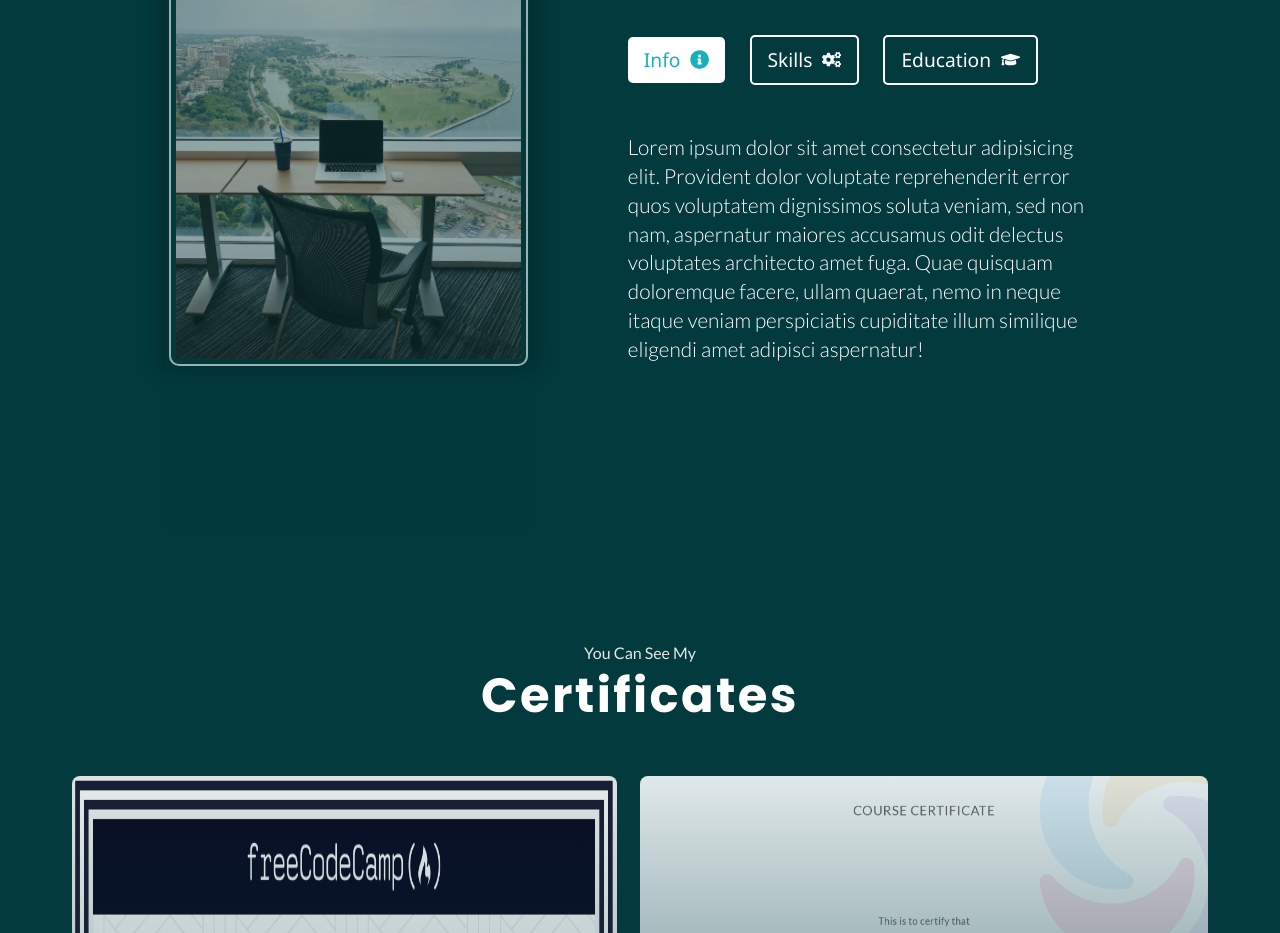
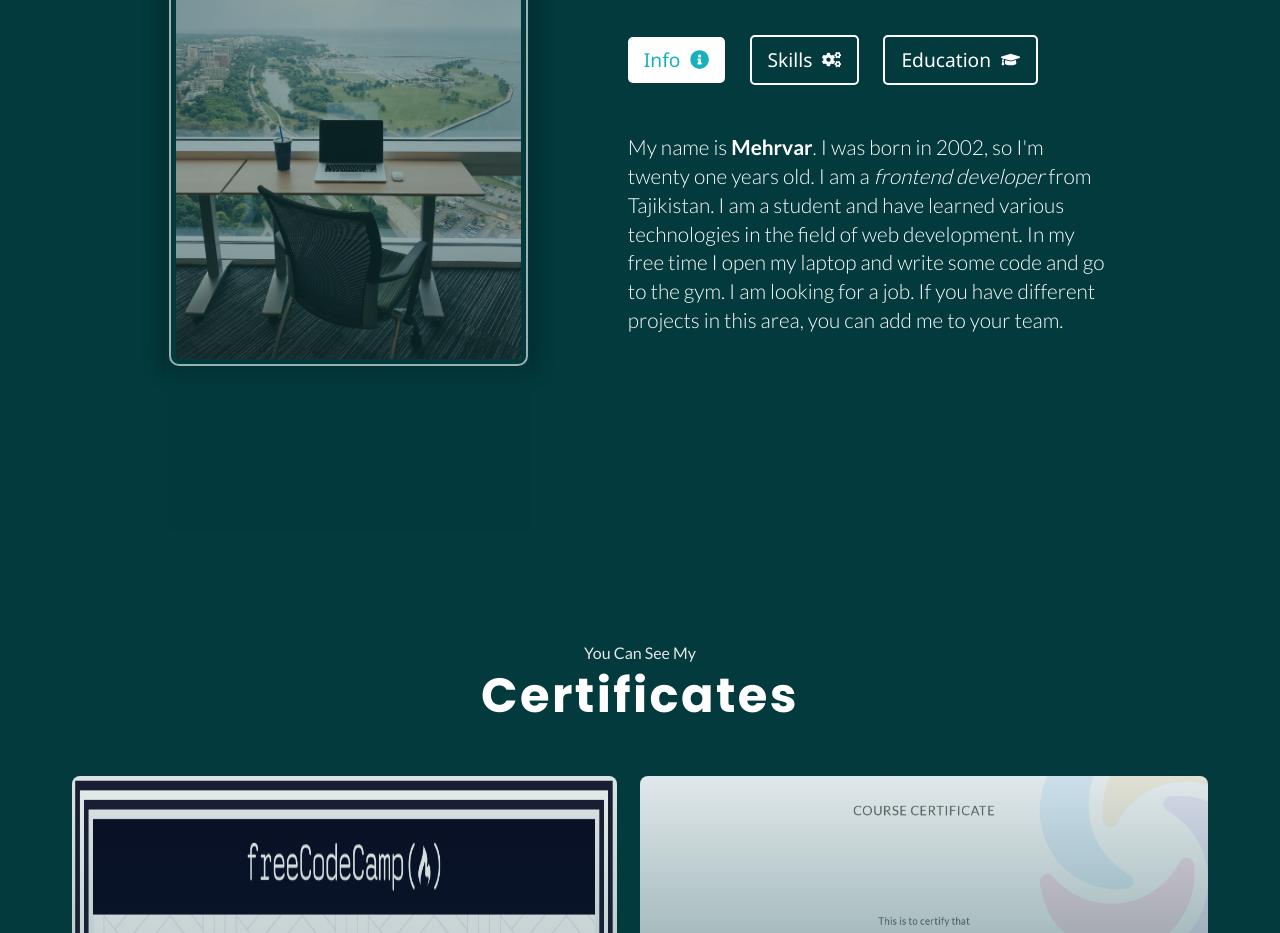
Before and after one commit to mehrvarshodiev/portfolio, a React (Vite) app: page / in a window 1280 px wide. Shown: the part 1280-2213 px from the top of the page. Built offline with nearby package versions, Linux system fonts and the light colour scheme.

Commit message:
Some info added to the About content

```diff
--- a/src/components/About/About.jsx
+++ b/src/components/About/About.jsx
@@ -82,13 +82,13 @@ const About = () => {
               }`}
             >
               <p>
-                Lorem ipsum dolor sit amet consectetur adipisicing elit.
-                Provident dolor voluptate reprehenderit error quos voluptatem
-                dignissimos soluta veniam, sed non nam, aspernatur maiores
-                accusamus odit delectus voluptates architecto amet fuga. Quae
-                quisquam doloremque facere, ullam quaerat, nemo in neque itaque
-                veniam perspiciatis cupiditate illum similique eligendi amet
-                adipisci aspernatur!
+                My name is <strong>Mehrvar</strong>. I was born in 2002, so I'm
+                twenty one years old. I am a <em>frontend developer</em> from
+                Tajikistan. I am a student and have learned various technologies
+                in the field of web development. In my free time I open my
+                laptop and write some code and go to the gym. I am looking for a
+                job. If you have different projects in this area, you can add me
+                to your team.
               </p>
             </div>
 
```
